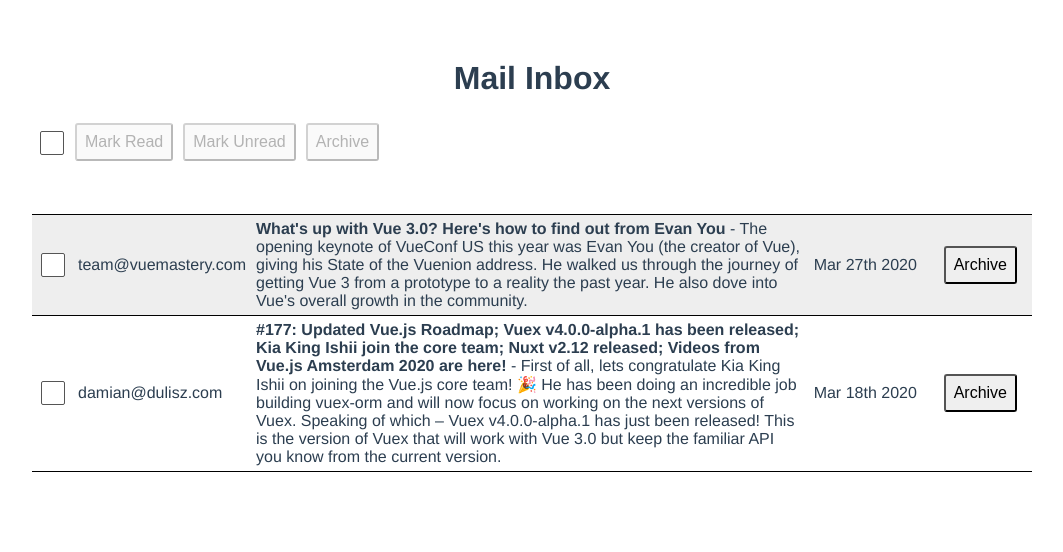
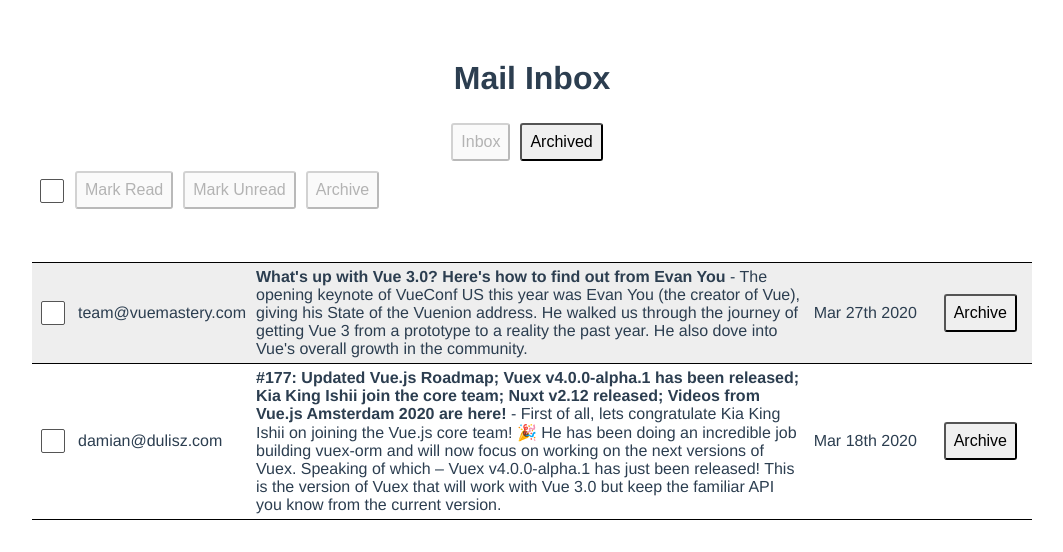
Before and after one commit to jolka-ef/mail, a Vue app: page / in a window 1280 px wide. Shown: the top 552 px of the page, without its empty margins (108-1171 px from the left). Built offline with nearby package versions, Linux system fonts and the light colour scheme; data requests are answered from the project's data file.

Commit message:
feature:  user can switch between inbox and archive view

```diff
--- a/src/components/BulkActionBar.vue
+++ b/src/components/BulkActionBar.vue
@@ -41,12 +41,13 @@
   setup(props) {
     let emailSelection = useEmailSelection();
     let numberSelected = computed(() => emailSelection.emails.size);
-    let numberEmails = props.emails.length;
+    let numberEmails = computed(() => props.emails.length);
     let allEmailsSelected = computed(
-      () => numberSelected.value === numberEmails
+      () => numberSelected.value === numberEmails.value
     );
     let someEmailsSelected = computed(
-      () => numberSelected.value > 0 && numberSelected.value < numberEmails
+      () =>
+        numberSelected.value > 0 && numberSelected.value < numberEmails.value
     );
     let bulkSelect = function () {
       if (allEmailsSelected.value) {
--- a/src/components/MailTable.vue
+++ b/src/components/MailTable.vue
@@ -1,5 +1,14 @@
 <template>
-  <BulkActionBar :emails="unarchivedEmails" />
+  <button @click="selectScreen('inbox')" :disabled="selectedScreen == 'inbox'">
+    Inbox
+  </button>
+  <button
+    @click="selectScreen('archive')"
+    :disabled="selectedScreen == 'archive'"
+  >
+    Archived
+  </button>
+  <BulkActionBar :emails="filteredEmails" />
   <table class="mail-table">
     <thead>
       <tr>
@@ -11,7 +20,7 @@
       </tr>
     </thead>
     <tr
-      v-for="email in unarchivedEmails"
+      v-for="email in filteredEmails"
       :key="email.id"
       :class="['clickable', email.read ? 'read' : '']"
     >
@@ -53,6 +62,7 @@
       emails: ref(emails),
       format,
       openedEmail: ref(null),
+      selectedScreen: ref('inbox'),
     };
   },
   components: {
@@ -66,8 +76,12 @@
         return emailA.sentAt < emailB.sentAt ? 100 : -1;
       });
     },
-    unarchivedEmails() {
-      return this.sortedEmails.filter((email) => !email.archived);
+    filteredEmails() {
+      if (this.selectedScreen == 'inbox') {
+        return this.sortedEmails.filter((email) => !email.archived);
+      } else {
+        return this.sortedEmails.filter((email) => email.archived);
+      }
     },
   },
   methods: {
@@ -79,7 +93,7 @@
       let email = this.openedEmail;
 
       if (changeIndex) {
-        let emails = this.unarchivedEmails;
+        let emails = this.filteredEmails;
         let currentIndex = emails.indexOf(email);
         const newEmail = emails[currentIndex + changeIndex];
         console.log(newEmail);
@@ -107,6 +121,10 @@
         MailService.update(email);
       }
     },
+    selectScreen(newScreen) {
+      this.selectedScreen = newScreen;
+      this.emailSelection.clear();
+    },
   },
 };
 </script>
```
